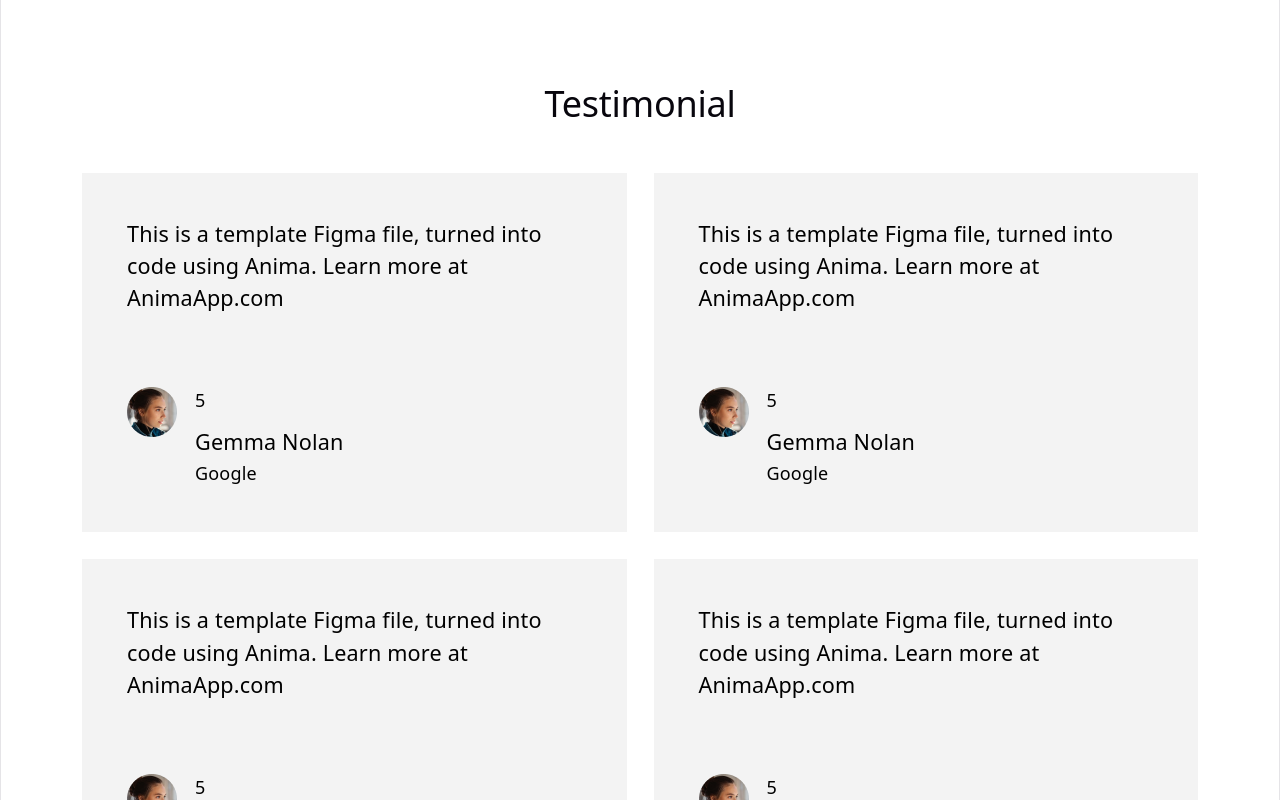
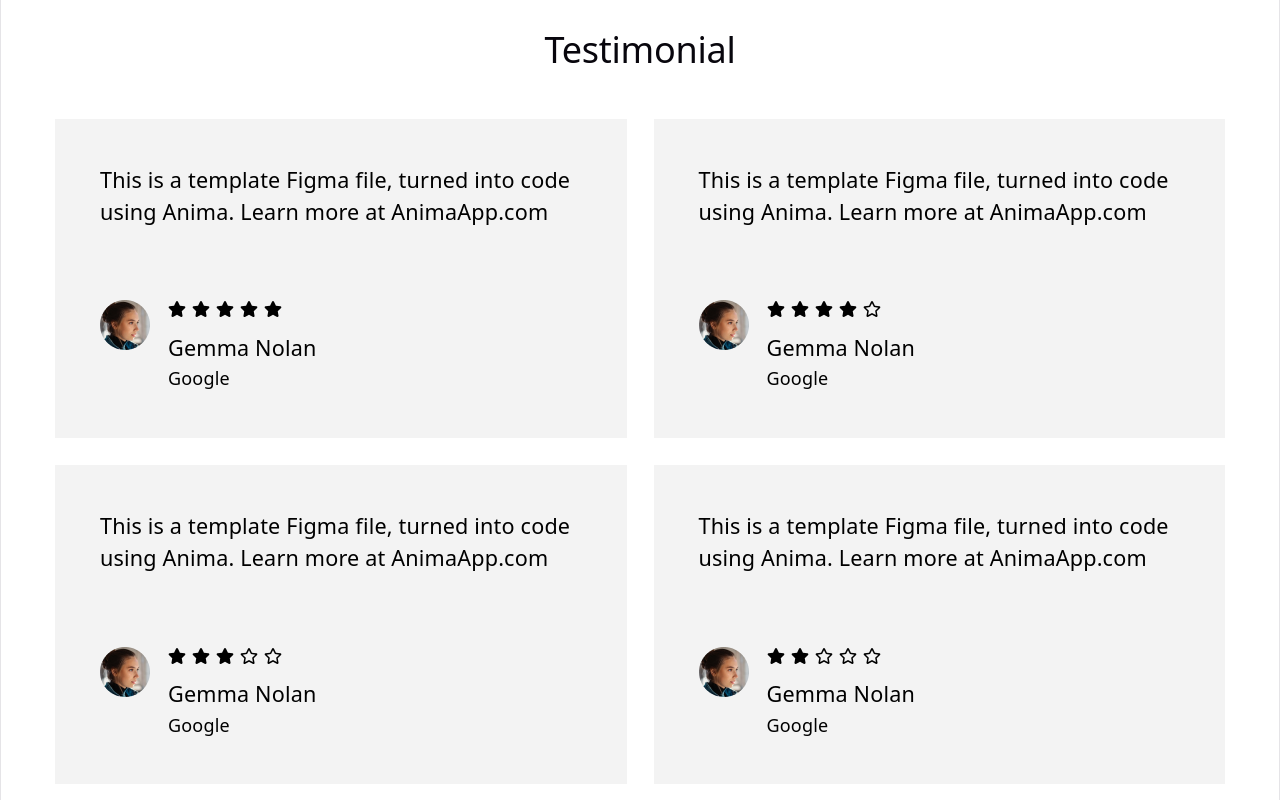
Before and after one commit to loafingbread/react-playground, a React (Vite) app: page /portfolio-template in a window 1280 px wide. Shown: the part 3365-4165 px from the top of the page. Built offline with nearby package versions, Linux system fonts and the light colour scheme.

Commit message:
Display Rating as stars

```diff
--- a/src/pages/PortfolioTemplate.module.css
+++ b/src/pages/PortfolioTemplate.module.css
@@ -1,8 +1,11 @@
 .portfolio {
+  display: flex;
+  flex-direction: column;
+  gap: var(--space-5);
+
   padding: 3rem;
 
   background-color: white;
-
   color: black;
 }
 
--- a/src/pages/PortfolioTemplate.tsx
+++ b/src/pages/PortfolioTemplate.tsx
@@ -129,7 +129,7 @@ function PortfolioTemplate() {
             name: "Gemma Nolan",
             image: UserImage,
             affiliation: "Google",
-            rating: 5,
+            rating: 4,
             review:
               "This is a template Figma file, turned into code using Anima. Learn more at AnimaApp.com",
           },
@@ -137,7 +137,7 @@ function PortfolioTemplate() {
             name: "Gemma Nolan",
             image: UserImage,
             affiliation: "Google",
-            rating: 5,
+            rating: 3,
             review:
               "This is a template Figma file, turned into code using Anima. Learn more at AnimaApp.com",
           },
@@ -145,7 +145,7 @@ function PortfolioTemplate() {
             name: "Gemma Nolan",
             image: UserImage,
             affiliation: "Google",
-            rating: 5,
+            rating: 2,
             review:
               "This is a template Figma file, turned into code using Anima. Learn more at AnimaApp.com",
           },
@@ -153,7 +153,7 @@ function PortfolioTemplate() {
             name: "Gemma Nolan",
             image: UserImage,
             affiliation: "Google",
-            rating: 5,
+            rating: 1,
             review:
               "This is a template Figma file, turned into code using Anima. Learn more at AnimaApp.com",
           },
@@ -161,7 +161,7 @@ function PortfolioTemplate() {
             name: "Gemma Nolan",
             image: UserImage,
             affiliation: "Google",
-            rating: 5,
+            rating: 0,
             review:
               "This is a template Figma file, turned into code using Anima. Learn more at AnimaApp.com",
           },
--- a/src/problems/Portfolio/TestimonialSection.module.css
+++ b/src/problems/Portfolio/TestimonialSection.module.css
@@ -4,8 +4,6 @@
   display: flex;
   flex-direction: column;
   gap: var(--space-7);
-
-  padding: var(--space-7) var(--space-5);
 }
 
 .testimonialSectionTitle {
@@ -57,6 +55,11 @@
   gap: var(--space-3);
 }
 
+.userRating {
+  display: flex;
+  gap: 6px;
+}
+
 .userContainer {
   display: flex;
   flex-direction: column;
--- a/src/problems/Portfolio/TestimonialSection.tsx
+++ b/src/problems/Portfolio/TestimonialSection.tsx
@@ -1,4 +1,5 @@
 import React from "react";
+import { FaRegStar, FaStar } from "react-icons/fa";
 import styles from "./TestimonialSection.module.css";
 
 export type TestimonialData = {
@@ -63,7 +64,13 @@ type RatingStarsProps = {
 function RatingStars(props: RatingStarsProps) {
   return (
     <div className={styles.userRating} arial-label="rating stars out of five">
-      {props.rating}
+      {Array.from({ length: 5 }, (_: undefined, i: number) => {
+        if (i < props.rating) {
+          return <FaStar key={i} />;
+        }
+
+        return <FaRegStar key={i} />;
+      })}
     </div>
   );
 }
--- a/src/problems/Portfolio/WorkSection.module.css
+++ b/src/problems/Portfolio/WorkSection.module.css
@@ -7,7 +7,6 @@
   gap: var(--space-7);
 
   width: 100%;
-  padding: var(--space-7) var(--space-5);
 }
 
 .workSectionTitle {
```
